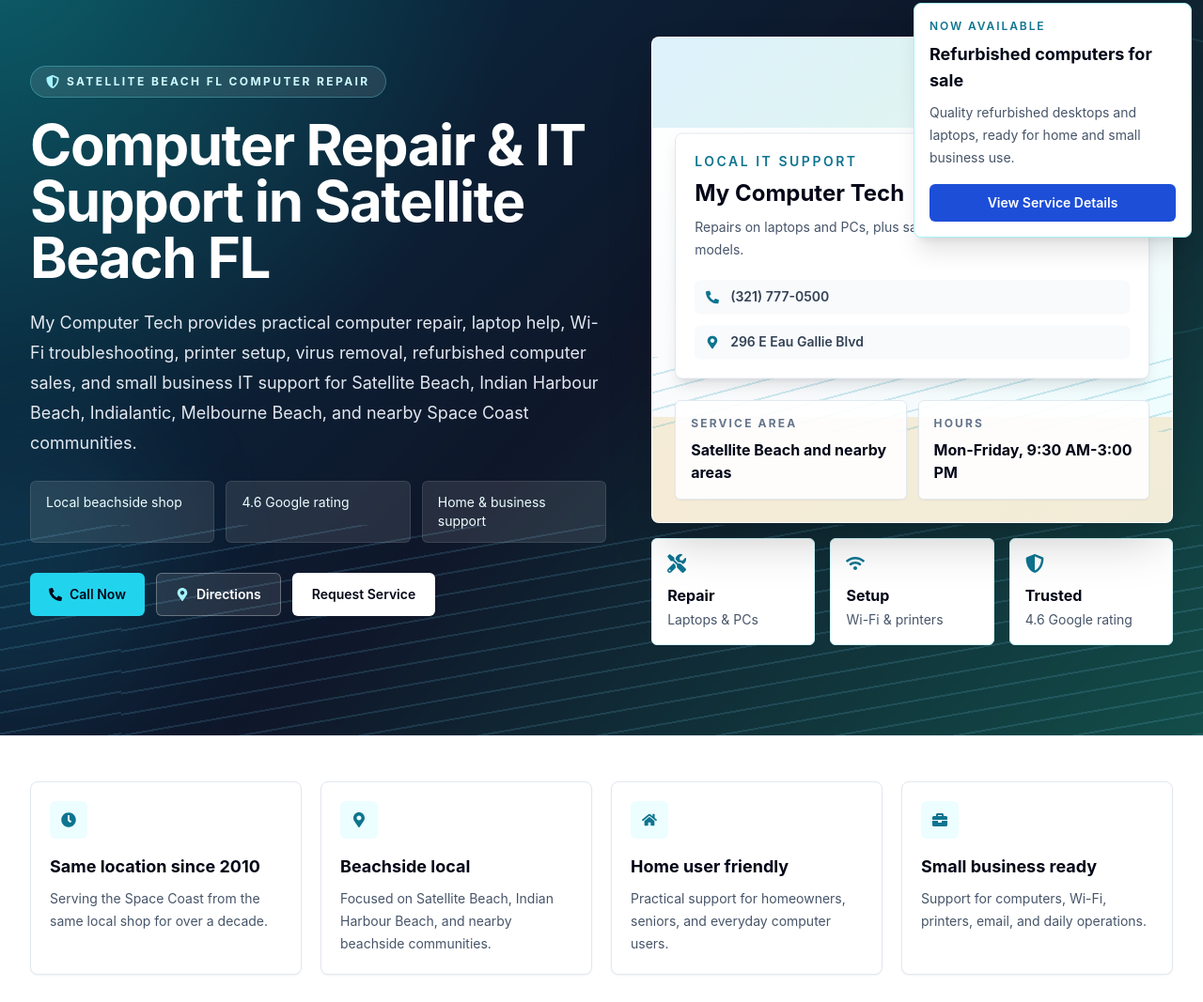
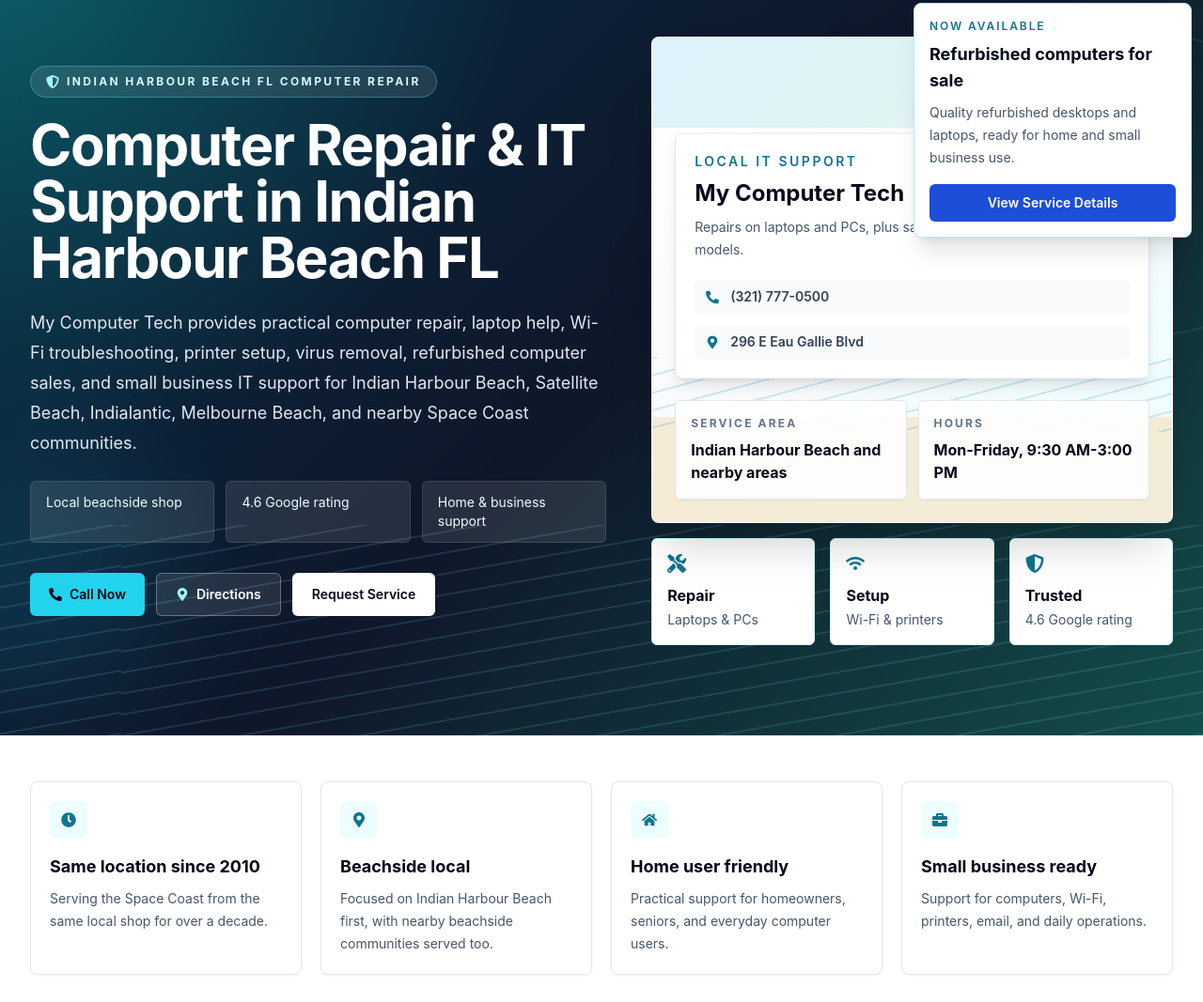
Before and after one commit to nomadghibi/mycomputertech, a React (Vite) app: page / in a window 1280 px wide. Shown: the part 137-1204 px from the top of the page at 94% size. Built offline with nearby package versions, Linux system fonts and the light colour scheme; no server answers.

Commit message:
Center Indian Harbour Beach as primary city

```diff
--- a/src/App.jsx
+++ b/src/App.jsx
@@ -31,46 +31,46 @@
 
 const pageMeta = {
   '/': {
-    title: 'Computer Repair Satellite Beach FL | My Computer Tech',
+    title: 'Computer Repair Indian Harbour Beach FL | My Computer Tech',
     description:
-      'Local computer repair, laptop help, Wi-Fi troubleshooting, virus removal, printer setup, and small business IT support in Satellite Beach FL.',
+      'Local computer repair, laptop help, Wi-Fi troubleshooting, virus removal, printer setup, and small business IT support in Indian Harbour Beach FL.',
     keywords:
-      'computer repair Satellite Beach FL, laptop repair Melbourne FL, virus removal Melbourne FL, Wi-Fi troubleshooting Melbourne FL, business IT support Melbourne FL',
+      'computer repair Indian Harbour Beach FL, laptop repair Melbourne FL, virus removal Melbourne FL, Wi-Fi troubleshooting Melbourne FL, business IT support Melbourne FL',
   },
   '/services': {
-    title: 'Beachside Computer Repair Services | My Computer Tech',
+    title: 'Indian Harbour Beach Computer Repair Services | My Computer Tech',
     description:
-      'Computer repair, laptop repair, virus removal, printer setup, Wi-Fi setup, data transfer, Microsoft 365 help, and onsite beachside service from My Computer Tech.',
+      'Computer repair, laptop repair, virus removal, printer setup, Wi-Fi setup, data transfer, Microsoft 365 help, and onsite support from My Computer Tech in Indian Harbour Beach.',
     keywords:
-      'computer repairs beachside, beachside computer repair, laptop and PC repair beachside, desktop computer repair beachside, printer setup beachside, my printer not working, Wi-Fi setup Indian Harbour Beach, slow computer cleanup beachside, data backup and transfer beachside, small business IT support Indian Harbour Beach, computer repair shop Indian Harbour Beach, computer won’t turn on repair, home computer repair beachside, senior computer help Indian Harbour Beach',
+      'computer repairs Indian Harbour Beach, Indian Harbour Beach computer repair, laptop and PC repair Indian Harbour Beach, desktop computer repair Indian Harbour Beach, printer setup beachside, my printer not working, Wi-Fi setup Indian Harbour Beach, slow computer cleanup beachside, data backup and transfer beachside, small business IT support Indian Harbour Beach, computer repair shop Indian Harbour Beach, computer won’t turn on repair, home computer repair Indian Harbour Beach, senior computer help Indian Harbour Beach',
   },
   '/service-areas': {
-    title: 'Service Areas | Beachside Computer Repair Space Coast',
+    title: 'Service Areas | Indian Harbour Beach Computer Repair',
     description:
       'My Computer Tech serves Indian Harbour Beach, Satellite Beach, Indialantic, Melbourne Beach, Cocoa Beach, Cape Canaveral, and nearby beachside Space Coast communities.',
     keywords:
       'computer repairs near me, best computer repair in beachside, beachside computer repair near me, computer repairs Space Coast beachside, computer repair Satellite Beach, computer repair Indialantic, computer repair Melbourne Beach, computer repair Cocoa Beach, computer repair Cape Canaveral, computer repair Patrick Space Force Base area, local PC repair near me beachside',
   },
   '/about': {
-    title: 'About My Computer Tech | Local Beachside IT Support',
+    title: 'About My Computer Tech | Indian Harbour Beach IT Support',
     description:
       'Learn about My Computer Tech, a locally known beachside computer repair and IT support business serving from the same Indian Harbour Beach location since 2010.',
     keywords:
       'local computer repair Indian Harbour Beach, Space Coast IT support, beachside technology support, trusted local computer technician',
   },
   '/contact': {
-    title: 'Contact My Computer Tech | Beachside Computer Repair',
+    title: 'Contact My Computer Tech | Indian Harbour Beach Computer Repair',
     description:
-      'Contact My Computer Tech for beachside onsite computer repair, printer setup, Wi-Fi help, virus removal, laptop repair, and practical local IT support.',
+      'Contact My Computer Tech for onsite computer repair, printer setup, Wi-Fi help, virus removal, laptop repair, and practical local IT support in Indian Harbour Beach.',
     keywords:
       'contact computer repair Indian Harbour Beach, computer repairs near me, onsite tech support beachside, request computer service Space Coast, call local computer repair, printer not working help, local computer repair Indian Harbour Beach, best computer repair in beachside, same day computer repair beachside, onsite computer technician Indian Harbour Beach',
   },
   '/blog': {
-    title: 'Beachside Computer Repair Blog | My Computer Tech',
+    title: 'Indian Harbour Beach Computer Repair Blog | My Computer Tech',
     description:
-      'Beachside computer repair blog with local Space Coast guides on laptop repair, virus removal, Wi-Fi setup, printer help, and small business IT support.',
+      'Indian Harbour Beach computer repair blog with local Space Coast guides on laptop repair, virus removal, Wi-Fi setup, printer help, and small business IT support.',
     keywords:
-      'beachside computer repair blog, computer repairs tips, Indian Harbour Beach tech tips, my printer not working, why is my printer offline, printer offline fix, how to fix a slow computer, Wi-Fi keeps disconnecting, laptop not charging repair, virus removal guide Satellite Beach, computer troubleshooting tips beachside, home office tech support beachside',
+      'Indian Harbour Beach computer repair blog, computer repairs tips, Indian Harbour Beach tech tips, my printer not working, why is my printer offline, printer offline fix, how to fix a slow computer, Wi-Fi keeps disconnecting, laptop not charging repair, virus removal guide Indian Harbour Beach, computer troubleshooting tips beachside, home office tech support beachside',
   },
   ...Object.fromEntries(
     Object.values(localServicePages).map((page) => [
--- a/src/components/Footer.jsx
+++ b/src/components/Footer.jsx
@@ -30,7 +30,7 @@
           <h2 className="text-xl font-bold text-white">{businessInfo.name}</h2>
           <p className="mt-4 text-sm leading-6 text-slate-400">
             {businessInfo.shortDescription} Practical IT support for Indian Harbour Beach and nearby
-            Space Coast beachside communities.
+            Space Coast communities.
           </p>
           <ul className="mt-5 space-y-3 text-sm">
             <li className="flex gap-3">
--- a/src/pages/Blog.jsx
+++ b/src/pages/Blog.jsx
@@ -27,7 +27,7 @@
           Beachside Tech Blog
         </p>
         <h1 className="mt-5 max-w-4xl text-3xl font-bold leading-tight tracking-tight text-white sm:text-5xl">
-          Beachside computer repair guides for Indian Harbour Beach and Space Coast communities
+          Indian Harbour Beach computer repair guides for Space Coast communities
         </h1>
         <p className="mt-5 max-w-4xl text-base leading-7 text-slate-200 sm:text-lg sm:leading-8">
           Local articles focused on computer repair, virus removal, Wi-Fi setup, printer support,
--- a/src/pages/Home.jsx
+++ b/src/pages/Home.jsx
@@ -29,7 +29,7 @@
   {
     icon: FaMapMarkerAlt,
     title: 'Beachside local',
-    text: 'Focused on Satellite Beach, Indian Harbour Beach, and nearby beachside communities.',
+    text: 'Focused on Indian Harbour Beach first, with nearby beachside communities served too.',
   },
   {
     icon: FaHome,
@@ -47,9 +47,9 @@
   const [showRefurbishedCta, setShowRefurbishedCta] = useState(false);
   const homeFaqs = [
     {
-      question: 'Do you offer computer repair in Satellite Beach FL?',
+      question: 'Do you offer computer repair in Indian Harbour Beach FL?',
       answer:
-        'Yes. My Computer Tech serves Satellite Beach and nearby Space Coast communities with practical computer repair and IT support.',
+        'Yes. My Computer Tech serves Indian Harbour Beach and nearby Space Coast communities with practical computer repair and IT support.',
     },
     {
       question: 'Can you help with laptops, Wi-Fi, and printers?',
@@ -109,15 +109,15 @@
         <div>
           <p className="fade-up inline-flex items-center gap-2 rounded-full border border-cyan-300/30 bg-white/10 px-4 py-2 text-xs font-bold uppercase tracking-[0.2em] text-cyan-100 shadow-sm backdrop-blur">
             <FaShieldAlt className="h-3.5 w-3.5 text-cyan-200" />
-            Satellite Beach FL Computer Repair
+            Indian Harbour Beach FL Computer Repair
           </p>
           <h1 className="fade-up fade-delay-1 mt-5 text-4xl font-bold tracking-tight text-white sm:text-5xl lg:text-6xl">
-            Computer Repair & IT Support in Satellite Beach FL
+            Computer Repair & IT Support in Indian Harbour Beach FL
           </h1>
           <p className="fade-up fade-delay-2 mt-6 max-w-3xl text-lg leading-8 text-slate-200">
             My Computer Tech provides practical computer repair, laptop help, Wi-Fi troubleshooting,
             printer setup, virus removal, refurbished computer sales, and small business IT support
-            for Satellite Beach, Indian Harbour Beach, Indialantic, Melbourne Beach, and nearby
+            for Indian Harbour Beach, Satellite Beach, Indialantic, Melbourne Beach, and nearby
             Space Coast communities.
           </p>
           <div className="fade-up fade-delay-3 mt-6 grid gap-3 text-sm text-cyan-50 sm:grid-cols-3">
@@ -195,7 +195,7 @@
               <div className="relative mt-5 grid gap-3 sm:grid-cols-2">
                 <div className="rounded-md border border-slate-200 bg-white/90 p-4 shadow-sm">
                   <p className="text-xs font-bold uppercase tracking-[0.18em] text-slate-500">Service Area</p>
-                  <p className="mt-2 font-bold text-slate-950">Satellite Beach and nearby areas</p>
+                  <p className="mt-2 font-bold text-slate-950">Indian Harbour Beach and nearby areas</p>
                 </div>
                 <div className="rounded-md border border-slate-200 bg-white/90 p-4 shadow-sm">
                   <p className="text-xs font-bold uppercase tracking-[0.18em] text-slate-500">Hours</p>
@@ -262,7 +262,7 @@
 
     <section className="bg-white py-14 sm:py-16">
       <div className="mx-auto max-w-7xl px-4 sm:px-6 lg:px-8">
-        <div className="rounded-lg border border-slate-200 bg-slate-50 p-6 shadow-sm sm:p-8">
+          <div className="rounded-lg border border-slate-200 bg-slate-50 p-6 shadow-sm sm:p-8">
           <p className="text-sm font-semibold uppercase tracking-[0.2em] text-blue-700">Website Referral</p>
           <h2 className="mt-3 text-2xl font-bold tracking-tight text-slate-950 sm:text-3xl">
             Need a website for your business or nonprofit?
--- a/src/pages/ServiceAreas.jsx
+++ b/src/pages/ServiceAreas.jsx
@@ -103,7 +103,7 @@
             Service Areas
           </p>
           <h1 className="mt-5 text-4xl font-bold tracking-tight text-white sm:text-5xl">
-            Beachside Space Coast computer repair coverage
+            Indian Harbour Beach computer repair coverage
           </h1>
           <p className="mt-6 text-lg leading-8 text-slate-200">
             My Computer Tech is focused on Indian Harbour Beach and nearby beachside communities.
```
Also changed, not shown: 4 other files (tests, documents, lock files or other folders).
